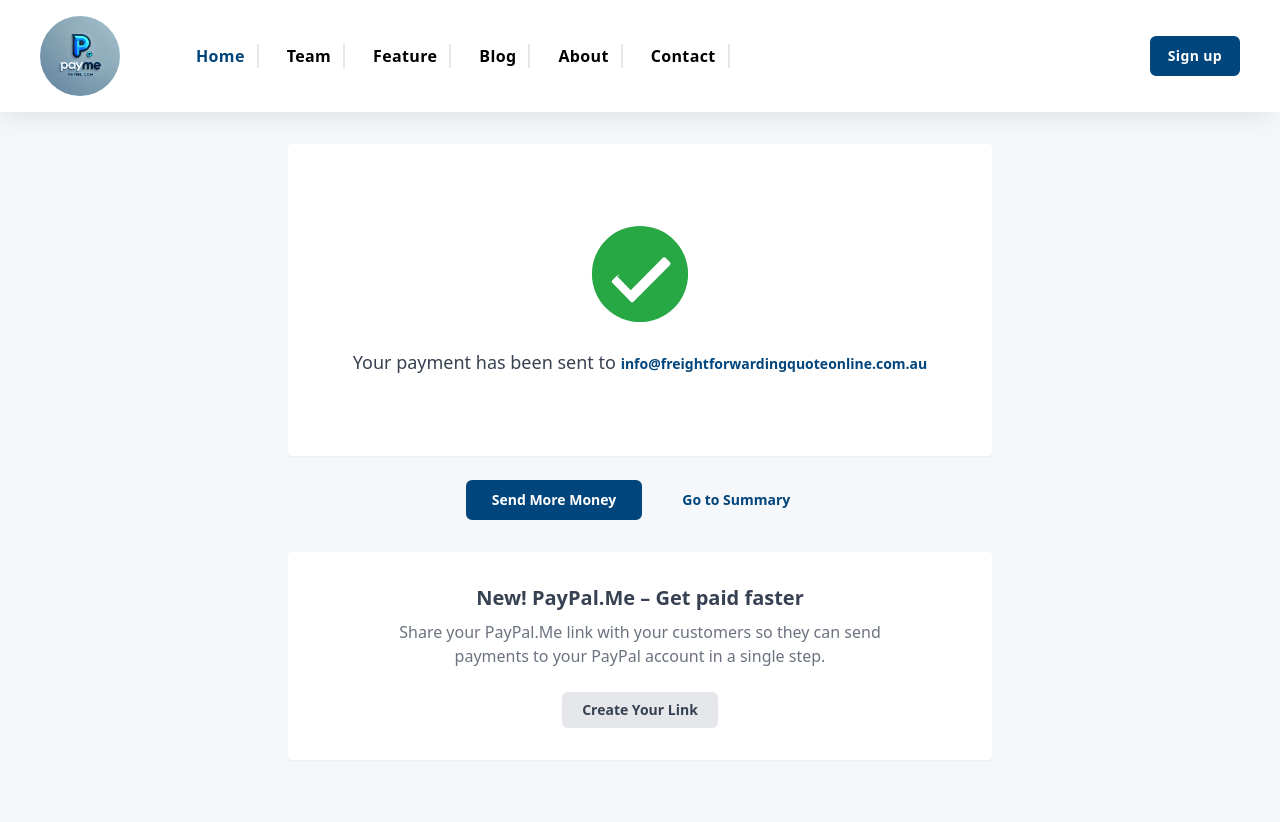
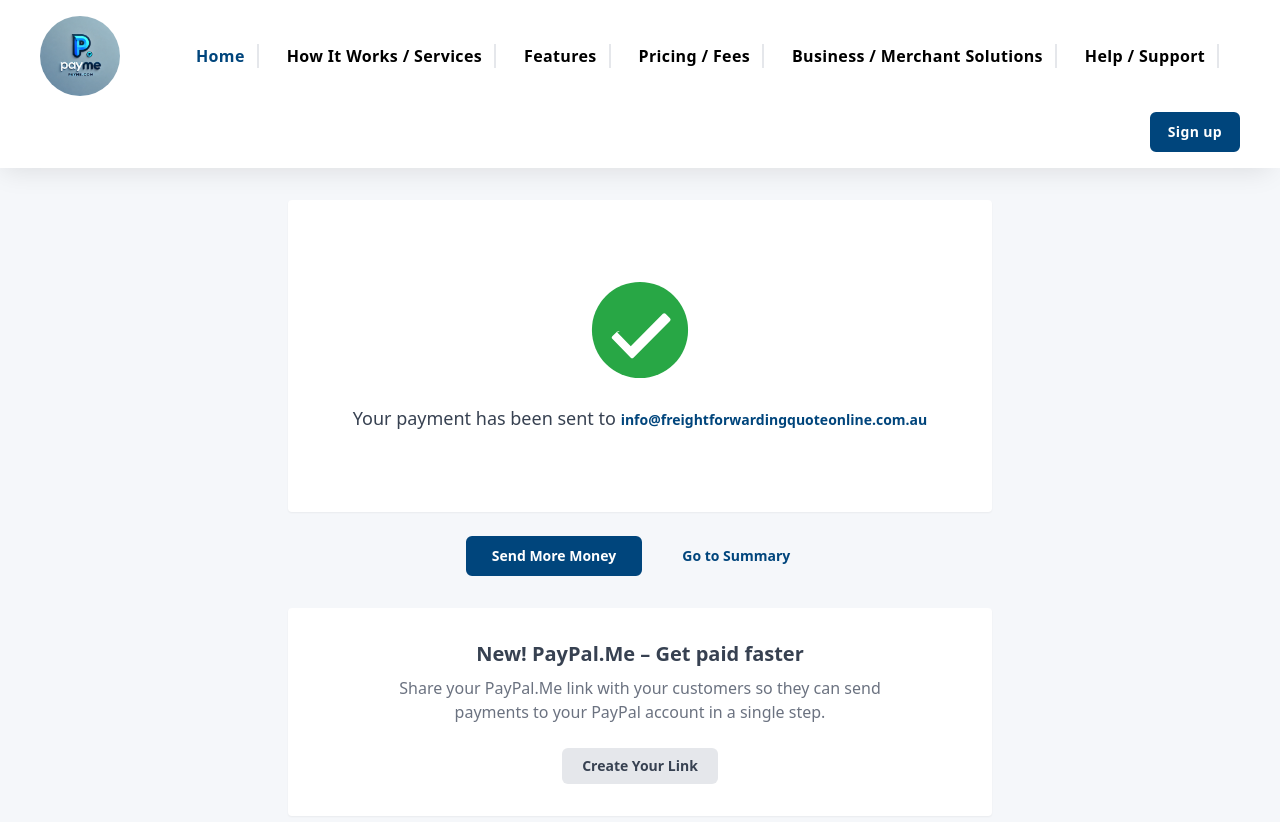
Before and after one commit to Radwasayed2001/payment, a website: page confirm.html in a window 1280 px wide. Before the commit the page ends 800 px from the top, so only its background shows below. Drawn offline with Linux system fonts and the light colour scheme.

Commit message:
nav edit

```diff
--- a/confirm.html
+++ b/confirm.html
@@ -70,35 +70,35 @@
             <a
               href="javascript:void(0)"
               class="hover:text-[#00457C] text-black block font-semibold text-base"
-              >Team</a
+              >How It Works / Services</a
             >
           </li>
           <li class="max-lg:border-b max-lg:py-3 px-3 border-r-2">
             <a
               href="javascript:void(0)"
               class="hover:text-[#00457C] text-black block font-semibold text-base"
-              >Feature</a
+              >Features</a
             >
           </li>
           <li class="max-lg:border-b max-lg:py-3 px-3 border-r-2">
             <a
               href="javascript:void(0)"
               class="hover:text-[#00457C] text-black block font-semibold text-base"
-              >Blog</a
+              >Pricing / Fees</a
             >
           </li>
           <li class="max-lg:border-b max-lg:py-3 px-3 border-r-2">
             <a
               href="javascript:void(0)"
               class="hover:text-[#00457C] text-black block font-semibold text-base"
-              >About</a
+              >Business / Merchant Solutions</a
             >
           </li>
           <li class="max-lg:border-b max-lg:py-3 px-3 border-r-2">
             <a
               href="javascript:void(0)"
               class="hover:text-[#00457C] text-black block font-semibold text-base"
-              >Contact</a
+              >Help / Support</a
             >
           </li>
         </ul>
```
Also changed, not shown: index.html (+5 -5 lines), pay.html (+5 -5 lines).
